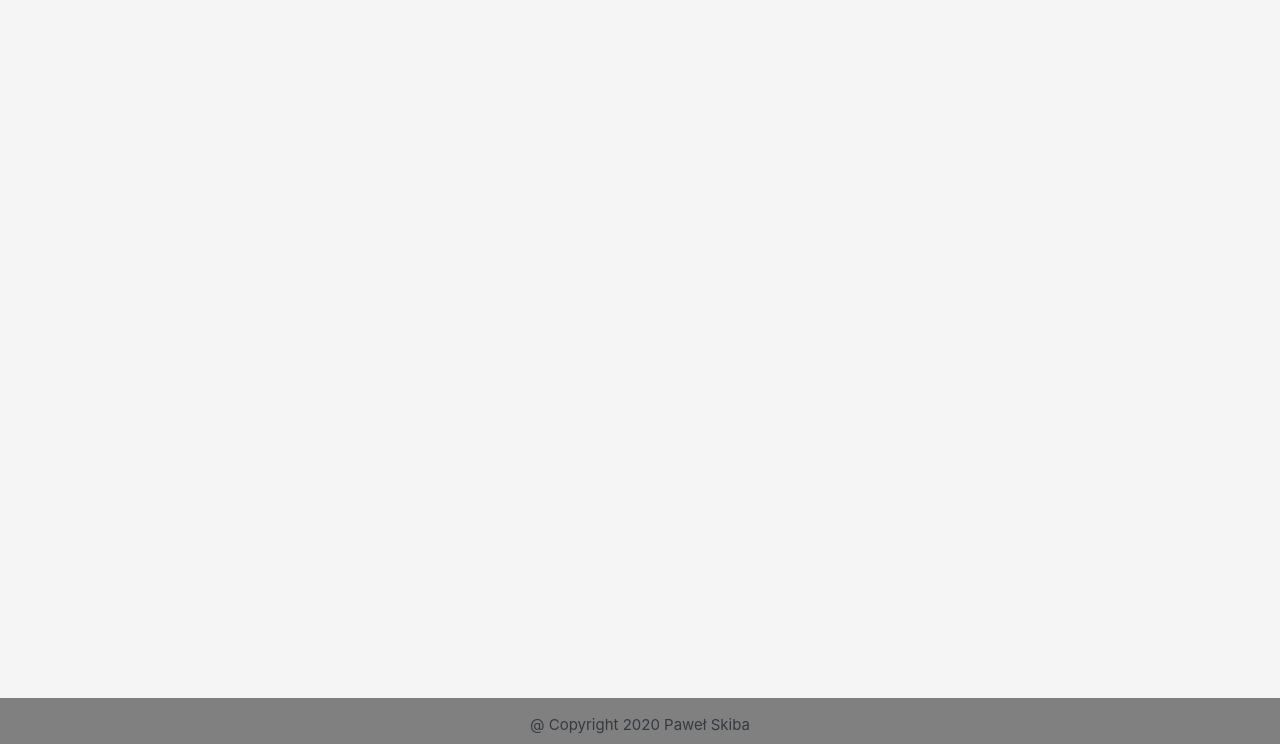
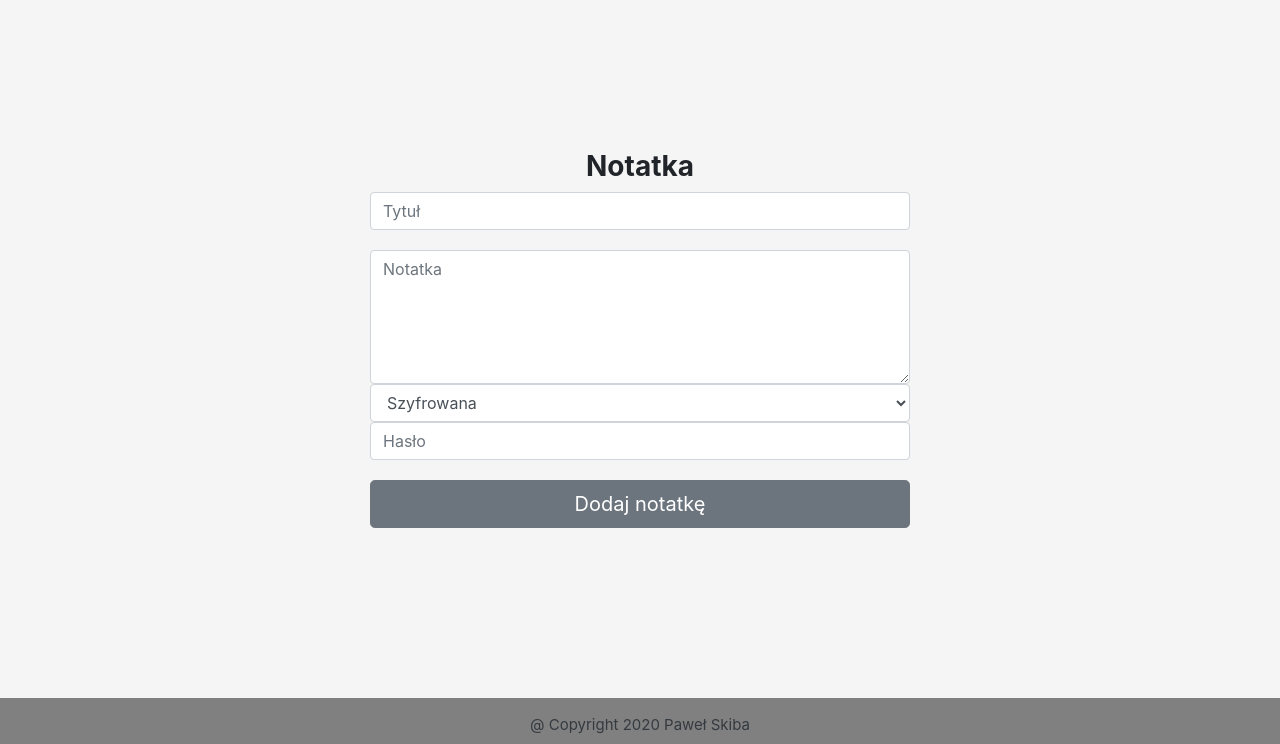
Before and after one commit to pawellski/SecureApp, a Flask app: template modules/uwsgi-flask/app/templates/user_notes.html in a window 1280 px wide. Shown: the part 56-800 px from the top of the page. Run offline with Flask 2, Linux system fonts and the light colour scheme; the template is opened without the code that fills it, so the values that code supplies are empty; some libraries are stand-ins or nearby versions.

Commit message:
Added two pages.

```diff
--- a/modules/uwsgi-flask/app/templates/restore.html
+++ b/modules/uwsgi-flask/app/templates/restore.html
@@ -5,6 +5,7 @@
     <meta name="viewport" content="width=device-width, initial-scale=1">
     <link href="https://cdn.jsdelivr.net/npm/bootstrap@5.0.0-beta1/dist/css/bootstrap.min.css" rel="stylesheet" integrity="sha384-giJF6kkoqNQ00vy+HMDP7azOuL0xtbfIcaT9wjKHr8RbDVddVHyTfAAsrekwKmP1" crossorigin="anonymous">
     <link href="/static/styles/style.css" rel="stylesheet" type="text/css">
+    <script src="/static/scripts/restore.js"></script>
     <title>Secure App</title>
   </head>
   <body>
--- a/modules/uwsgi-flask/app/templates/user_notes.html
+++ b/modules/uwsgi-flask/app/templates/user_notes.html
@@ -5,7 +5,7 @@
     <meta name="viewport" content="width=device-width, initial-scale=1">
     <link rel="stylesheet" href="https://stackpath.bootstrapcdn.com/bootstrap/4.3.1/css/bootstrap.min.css" integrity="sha384-ggOyR0iXCbMQv3Xipma34MD+dH/1fQ784/j6cY/iJTQUOhcWr7x9JvoRxT2MZw1T" crossorigin="anonymous">
     <link href="/static/styles/style.css" rel="stylesheet" type="text/css">
-    <script></script>
+    <script src="/static/scripts/add_note.js"></script>
     <title>Secure App</title>
   </head>
   <body>
@@ -44,7 +44,24 @@
     </nav>
 
     <div class="main-container container">
-
+        <div class="row">
+            <div class="col-md-6 offset-md-3">
+                <h3 class="text-center font-weight-bold">Notatka</h4>
+                <form id="add-note-form">
+                    <input type="text" id="title-input" name="title" class="form-control" placeholder="Tytuł" maxlength="60" required>
+                    <textarea class="form-control" rows="5" maxlength="256" name="note" placeholder="Notatka" id="textarea-note"></textarea>
+                    <select class="form-control" id="select-note">
+                        <option selected>Szyfrowana</option>
+                        <option value="Nieszyfrowana">Nieszyfrowana</option>>
+                    </select>
+                    <input type="password" id="password-note" name="password" class="form-control" placeholder="Hasło" required>
+                    <div class = "text-center">
+                        <button id="add-note-button" class="btn btn-lg btn-secondary btn-block" type="submit">Dodaj notatkę</button>
+                    </div>
+                </form>
+                <div id="alert-div"></div>
+            </div>
+        </div>
     </div>
     <footer class="text-center text-lg-start">
         <div class="text-center p-3">
```
